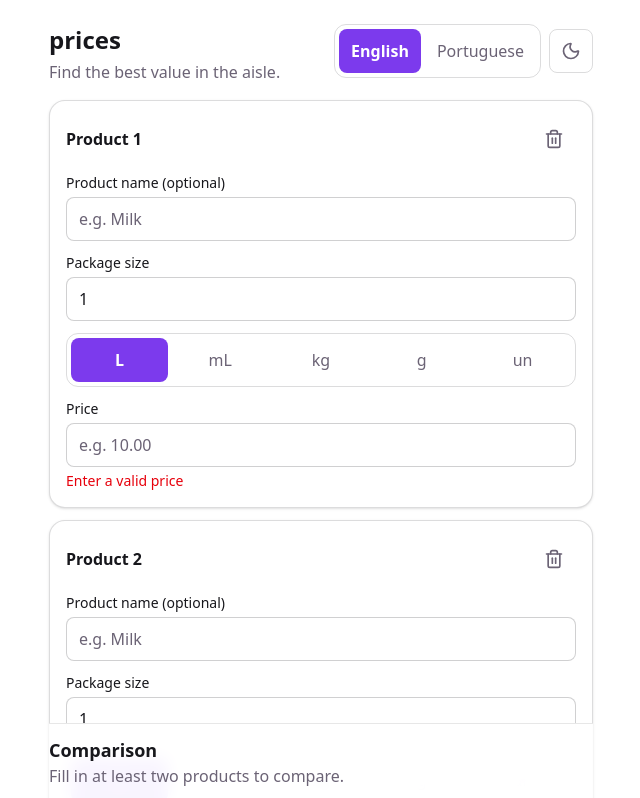
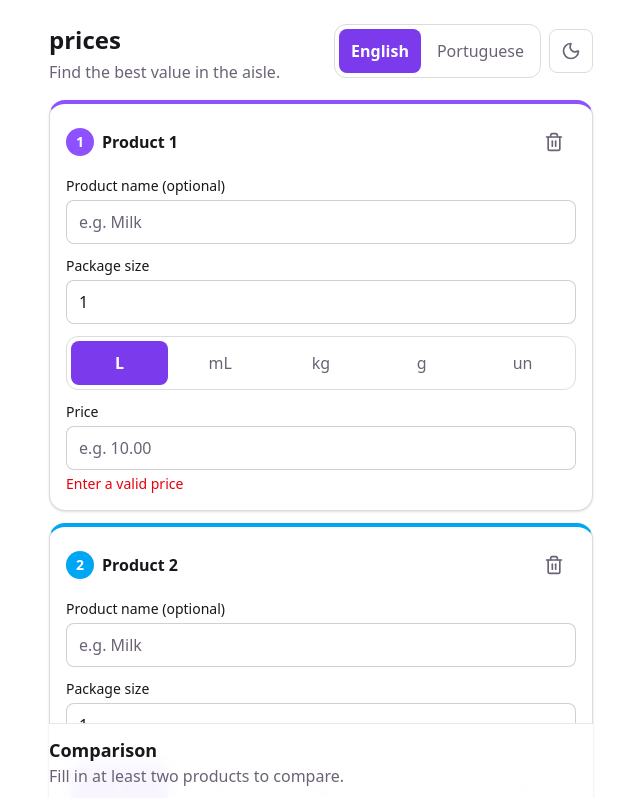
Before and after one commit to devmourao/prices, a React (Vite) app: page / in a window 1280 px wide. Shown: the top 798 px of the page, without its empty margins (319-959 px from the left). Built offline with nearby package versions, Linux system fonts and the light colour scheme.

Commit message:
feat(UX): per-card identity chips and elevated winner verdict

```diff
--- /dev/null
+++ b/src/components/ui/cardAccents.ts
@@ -0,0 +1,22 @@
+export interface CardAccent {
+  /** Number chip background + foreground. */
+  readonly chip: string
+  /** Top edge strip of the card. */
+  readonly edge: string
+}
+
+// Full literal class names (Tailwind JIT): never build these dynamically.
+const CARD_ACCENTS: readonly CardAccent[] = [
+  { chip: 'bg-violet-500 text-white', edge: 'border-t-violet-500' },
+  { chip: 'bg-sky-500 text-white', edge: 'border-t-sky-500' },
+  { chip: 'bg-amber-500 text-white', edge: 'border-t-amber-500' },
+  { chip: 'bg-emerald-500 text-white', edge: 'border-t-emerald-500' },
+  { chip: 'bg-rose-500 text-white', edge: 'border-t-rose-500' },
+  { chip: 'bg-cyan-500 text-white', edge: 'border-t-cyan-500' },
+]
+
+/** Zero-based slot -> accent, cycling. Saturated tones read on light and dark. */
+export function accentFor(slot: number): CardAccent {
+  const normalized = ((slot % CARD_ACCENTS.length) + CARD_ACCENTS.length) % CARD_ACCENTS.length
+  return CARD_ACCENTS[normalized]
+}
--- a/src/features/calculator/components/ProductCard.tsx
+++ b/src/features/calculator/components/ProductCard.tsx
@@ -1,6 +1,7 @@
 import { useState } from 'react'
 import { useTranslation } from 'react-i18next'
 import { Trash2 } from 'lucide-react'
+import { accentFor } from '../../../components/ui/cardAccents'
 import { TextField } from '../../../components/ui/TextField'
 import { useCalculatorActions } from '../hooks/useCalculator'
 import { parseAmount } from '../lib/parse'
@@ -48,12 +49,22 @@ export function ProductCard({ product, index }: ProductCardProps) {
     updateProduct(product.id, { price: parsed === null ? 0 : parsed })
   }
 
+  const accent = accentFor(index - 1)
+
   return (
-    <article aria-labelledby={`${product.id}-title`} className="flex flex-col gap-3 rounded-2xl border border-fg/15 bg-bg p-4 shadow-sm">
+    <article aria-labelledby={`${product.id}-title`} className={`flex flex-col gap-3 rounded-2xl border border-fg/15 border-t-4 bg-bg p-4 shadow-sm ${accent.edge}`}>
       <div className="flex items-center justify-between gap-2">
-        <h3 id={`${product.id}-title`} className="text-base font-semibold text-fg">
-          {product.label.trim() === '' ? t('calculator.product.title', { index }) : product.label}
-        </h3>
+        <div className="flex items-center gap-2">
+          <span
+            aria-hidden="true"
+            className={`flex h-7 w-7 items-center justify-center rounded-full text-sm font-bold ${accent.chip}`}
+          >
+            {index}
+          </span>
+          <h3 id={`${product.id}-title`} className="text-base font-semibold text-fg">
+            {product.label.trim() === '' ? t('calculator.product.title', { index }) : product.label}
+          </h3>
+        </div>
         <button
           type="button"
           aria-label={t('calculator.product.remove')}
--- a/src/features/calculator/components/ResultsList.tsx
+++ b/src/features/calculator/components/ResultsList.tsx
@@ -15,6 +15,7 @@ import {
   type RankedEntry,
 } from '../lib/units'
 import { WinnerBadge } from './WinnerBadge'
+import { accentFor } from '../../../components/ui/cardAccents'
 
 /**
  * Ranked comparison. Only complete entries (price > 0, quantity > 0)
@@ -94,15 +95,30 @@ interface ResultRowProps {
 
 function ResultRow({ entry, locale, isWinner, showOverpay, winnerPrice, fallbackIndex }: ResultRowProps) {
   const { t } = useTranslation()
+  const accent = accentFor(fallbackIndex - 1)
   const name =
     entry.label.trim() === '' ? t('calculator.product.title', { index: fallbackIndex }) : entry.label
   return (
-    <li className="flex animate-rise items-center justify-between gap-2 rounded-xl border border-fg/15 bg-bg p-3">
-      <div className="flex flex-col gap-1">
-        <span className="font-medium text-fg">{name}</span>
-        <span className="text-sm text-muted">
-          {formatUnitPrice(entry.unitPrice, baseUnitOf(familyOf(entry.unit)), locale)}
+    <li
+      className={
+        isWinner
+          ? 'flex animate-rise items-center justify-between gap-2 rounded-xl border border-accent bg-accent/10 p-3 shadow-md ring-1 ring-accent'
+          : 'flex animate-rise items-center justify-between gap-2 rounded-xl border border-fg/15 bg-bg p-3'
+      }
+    >
+      <div className="flex items-center gap-2">
+        <span
+          aria-hidden="true"
+          className={`flex h-7 w-7 shrink-0 items-center justify-center rounded-full text-sm font-bold ${accent.chip}`}
+        >
+          {fallbackIndex}
         </span>
+        <div className="flex flex-col gap-1">
+          <span className="font-medium text-fg">{name}</span>
+          <span className={isWinner ? 'text-base font-bold text-fg' : 'text-sm text-muted'}>
+            {formatUnitPrice(entry.unitPrice, baseUnitOf(familyOf(entry.unit)), locale)}
+          </span>
+        </div>
       </div>
       {isWinner ? (
         <WinnerBadge />
--- a/src/features/calculator/components/WinnerBadge.tsx
+++ b/src/features/calculator/components/WinnerBadge.tsx
@@ -5,7 +5,7 @@ import { useTranslation } from 'react-i18next'
 export function WinnerBadge() {
   const { t } = useTranslation()
   return (
-    <span className="inline-flex animate-rise items-center gap-1 rounded-full bg-accent px-2.5 py-1 text-xs font-semibold text-white">
+    <span className="inline-flex animate-rise items-center gap-1.5 rounded-full bg-accent px-3 py-1.5 text-sm font-bold text-white shadow-md">
       <Trophy size={14} aria-hidden="true" />
       {t('calculator.results.bestValue')}
     </span>
```
